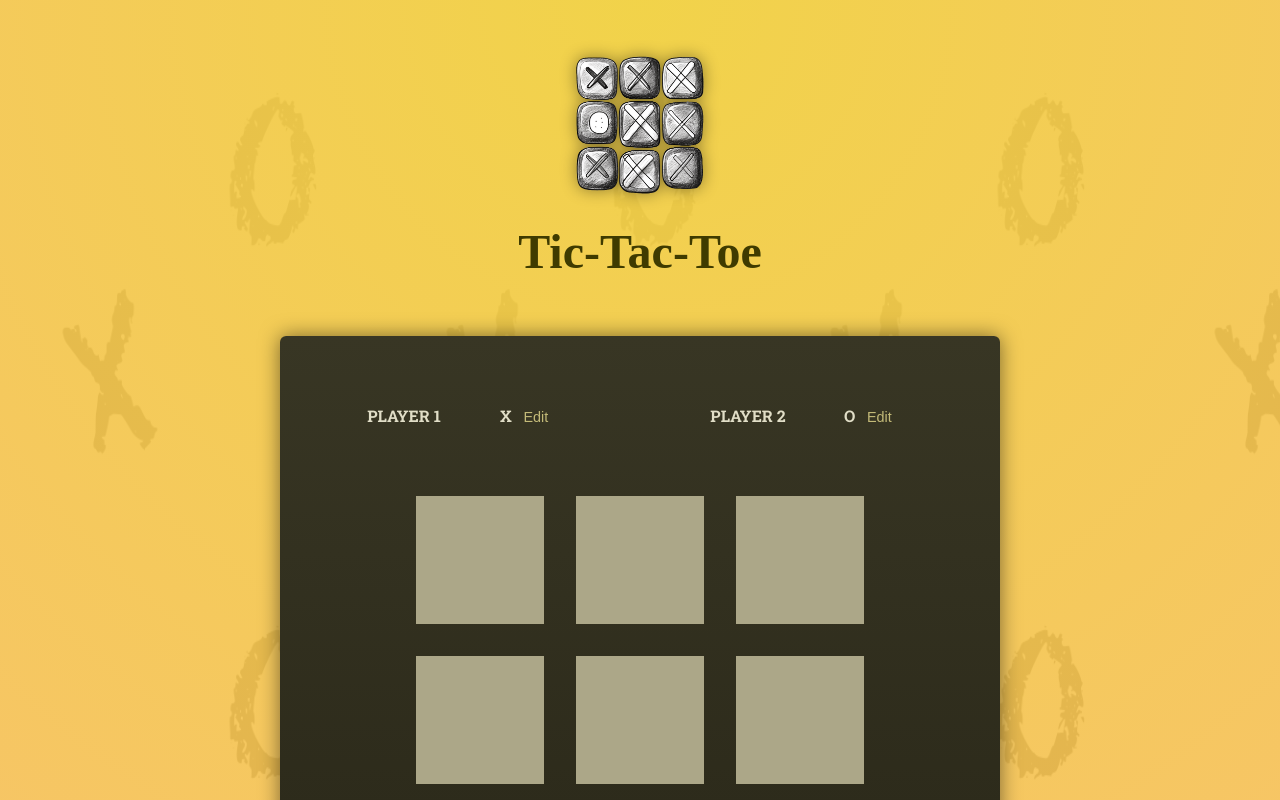
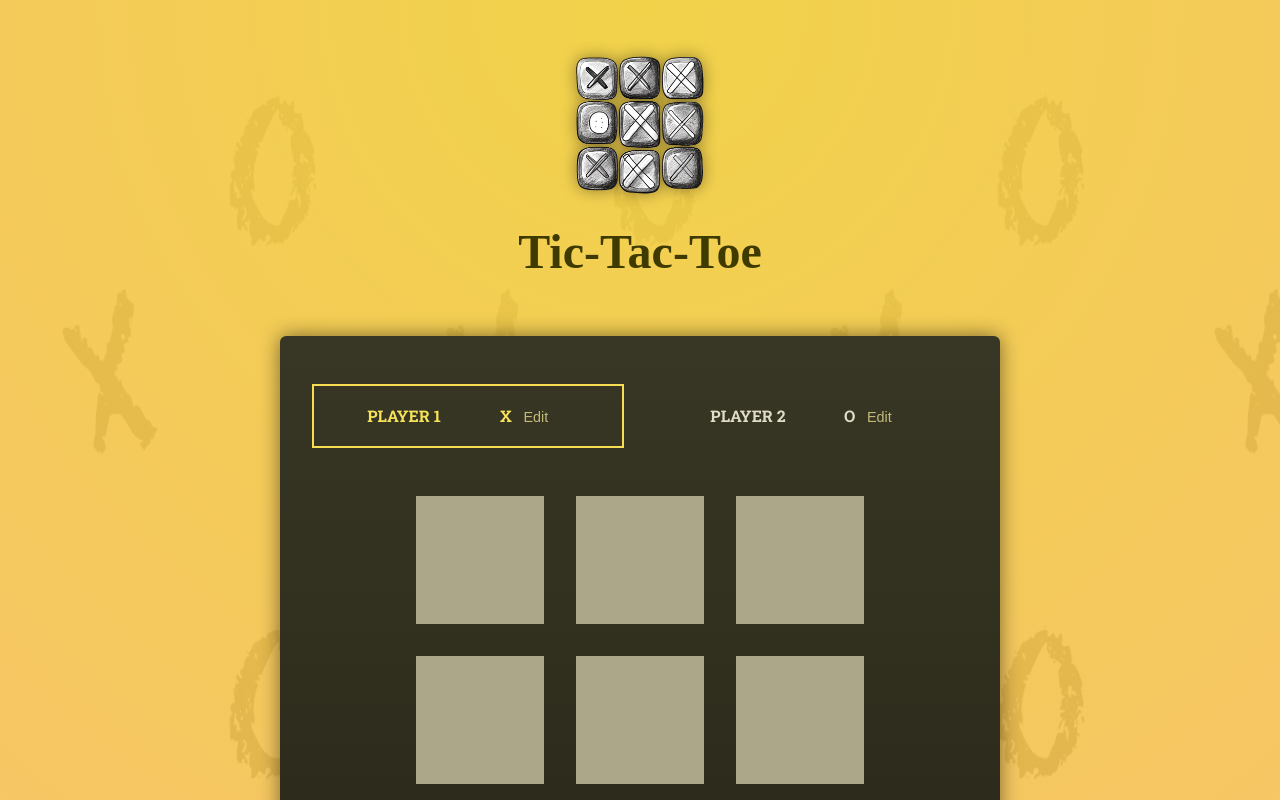
Before and after one commit to jiwoon-code/react-tic-tac-toe, a React (Create React App) app: page / in a window 1280 px wide. Shown: the top 800 px of the page. Built offline with nearby package versions, Linux system fonts and the light colour scheme; a web font is replaced by a local one.

Commit message:
lifting state up

```diff
--- a/src/App.jsx
+++ b/src/App.jsx
@@ -1,15 +1,31 @@
+import { useState } from "react";
 import Player from "./components/Player";
 import GameBoard from "./components/GameBoard";
 
 function App() {
+  const [activePlayer, setActivePlayer] = useState("X");
+  function handleSelectSquare() {
+    setActivePlayer((curActivePlayer) => (curActivePlayer === "X" ? "O" : "X"));
+  }
   return (
     <main>
       <div id="game-container">
-        <ol id="players">
-          <Player initialName="Player 1" symbol="X" />
-          <Player initialName="Player 2" symbol="O" />
+        <ol id="players" className="highlight-player">
+          <Player
+            initialName="Player 1"
+            symbol="X"
+            isActive={activePlayer === "X"}
+          />
+          <Player
+            initialName="Player 2"
+            symbol="O"
+            isActive={activePlayer === "O"}
+          />
         </ol>
-        <GameBoard />
+        <GameBoard
+          onSelectSquare={handleSelectSquare}
+          activePlayerSymbol={activePlayer}
+        />
       </div>
       LOGd
     </main>
--- a/src/components/GameBoard.jsx
+++ b/src/components/GameBoard.jsx
@@ -6,20 +6,21 @@ const initialGameBoard = [
   [null, null, null],
 ];
 
-export default function GameBoard() {
-  const [Board, setGameBoard] = useState(initialGameBoard);
+export default function GameBoard({ onSelectSquare, activePlayerSymbol }) {
+  const [gameBoard, setGameBoard] = useState(initialGameBoard);
   function handleSelectSquare(rowIndex, colIndex) {
     setGameBoard((prevGameBoard) => {
       const updatedBoard = [
         ...prevGameBoard.map((innerArray) => [...innerArray]),
       ];
-      updatedBoard[rowIndex][colIndex] = "X";
+      updatedBoard[rowIndex][colIndex] = activePlayerSymbol;
       return updatedBoard;
     });
+    onSelectSquare();
   }
   return (
     <ol id="game-board">
-      {initialGameBoard.map((row, rowIndex) => (
+      {gameBoard.map((row, rowIndex) => (
         <li key={rowIndex}>
           <ol>
             {row.map((playerSymbol, colIndex) => (
--- a/src/components/Player.jsx
+++ b/src/components/Player.jsx
@@ -1,6 +1,6 @@
 import { useState } from "react";
 
-export default function Player({ initialName, symbol }) {
+export default function Player({ initialName, symbol, isActive }) {
   const [playerName, setPlayerName] = useState(initialName);
   const [isEditing, setIsEditing] = useState(false);
 
@@ -20,7 +20,7 @@ export default function Player({ initialName, symbol }) {
     //btnCaption = "Save";
   }
   return (
-    <li>
+    <li className={isActive ? "active" : undefined}>
       <span className="player">
         {editablePlayerName}
         <span className="player-symbol">{symbol}</span>
```
